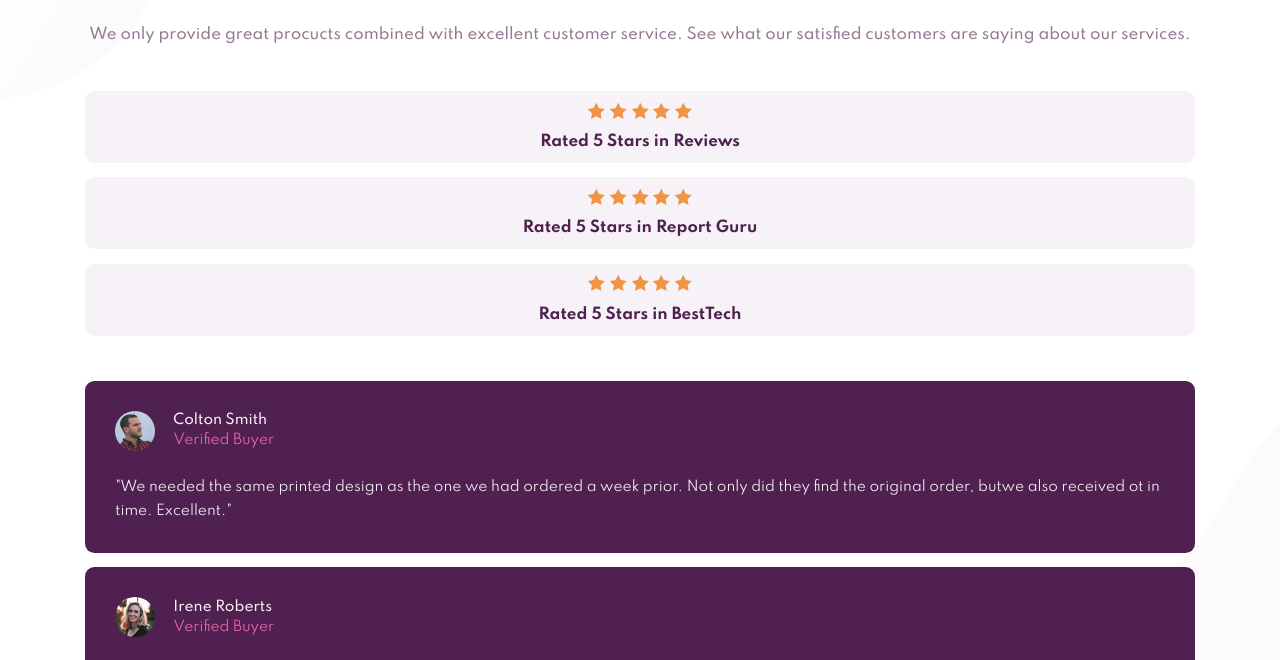
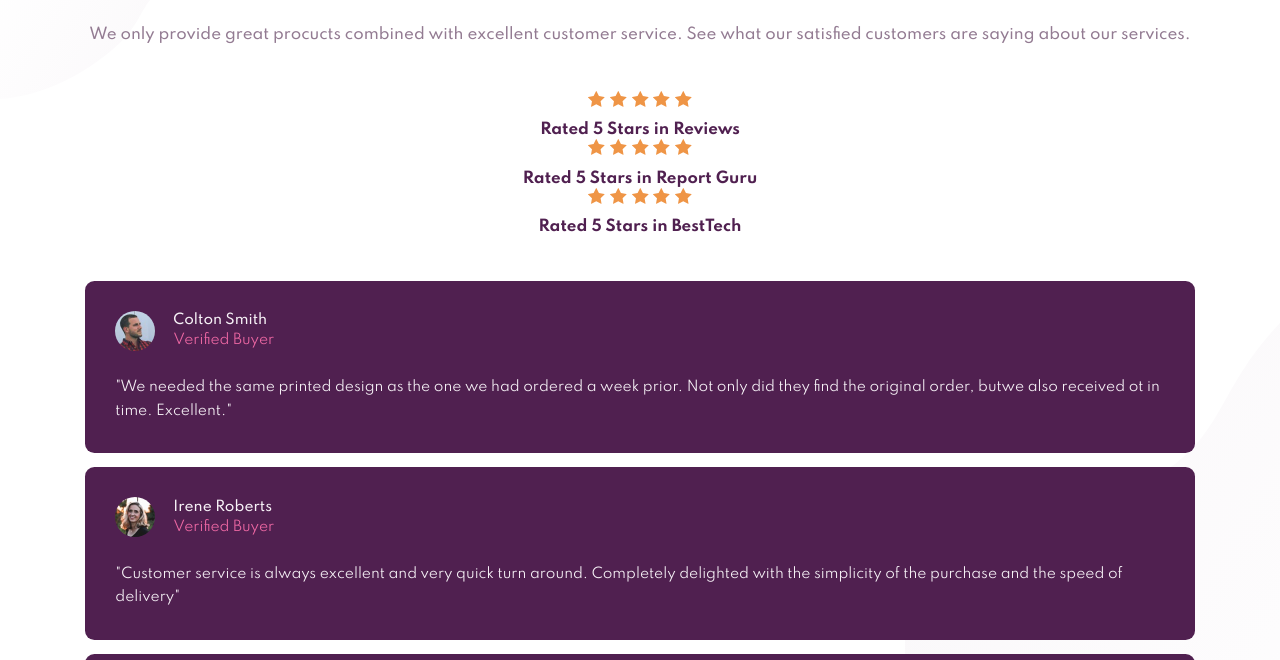
Before and after one commit to anderson269/Frontend-Mentor-Profile-card-component, a plain HTML site: page index.html in a window 1280 px wide. Shown: the part 133-793 px from the top of the page. Drawn offline with Linux system fonts and the light colour scheme.

Commit message:
Add files via upload

```diff
--- a/index.html
+++ b/index.html
@@ -1,5 +1,6 @@
 <!DOCTYPE html>
 <html lang="es">
+
 <head>
     <meta charset="UTF-8">
     <meta http-equiv="X-UA-Compatible" content="IE=edge">
@@ -9,8 +10,10 @@
     <link rel="stylesheet" type="text/css" href="css/styles.css">
     <title>Frontend Mentor | Social proof section</title>
 </head>
+
 <body>
     <main>
+        <div class="first-module">
             <h1>
                 10,000+ of our users love our products.
             </h1>
@@ -23,11 +26,13 @@
                 our satisfied customers are saying about
                 our services.
             </p>
+        </div>
 
         <div class="space"></div>
 
         <div class="rate-container">
-            <div class="rate-container__subcontainer">
+            <div class="rate">
+                <div class="subcontainer-rate">
                     <ul class="stars-container">
                         <img src="images/icon-star.svg">
                         <img src="images/icon-star.svg">
@@ -37,7 +42,10 @@
                     </ul>
                     <p class="rating">Rated 5 Stars in Reviews</p>
                 </div>
-            <div class="rate-container__subcontainer">
+
+            </div>
+            <div class="rate">
+                <div class="subcontainer-rate">
                     <ul class="stars-container">
                         <img src="images/icon-star.svg">
                         <img src="images/icon-star.svg">
@@ -47,7 +55,10 @@
                     </ul>
                     <p class="rating">Rated 5 Stars in Report Guru</p>
                 </div>
-            <div class="rate-container__subcontainer">
+            </div>
+
+            <div class="rate">
+                <div class="subcontainer-rate">
                     <ul class="stars-container">
                         <img src="images/icon-star.svg">
                         <img src="images/icon-star.svg">
@@ -57,6 +68,8 @@
                     </ul>
                     <p class="rating">Rated 5 Stars in BestTech</p>
                 </div>
+            </div>
+
         </div>
 
         <div class="space"></div>
@@ -111,4 +124,5 @@
         </div>
     </main>
 </body>
+
 </html>
```
Lines whose indentation alone changed are shown as unchanged.
